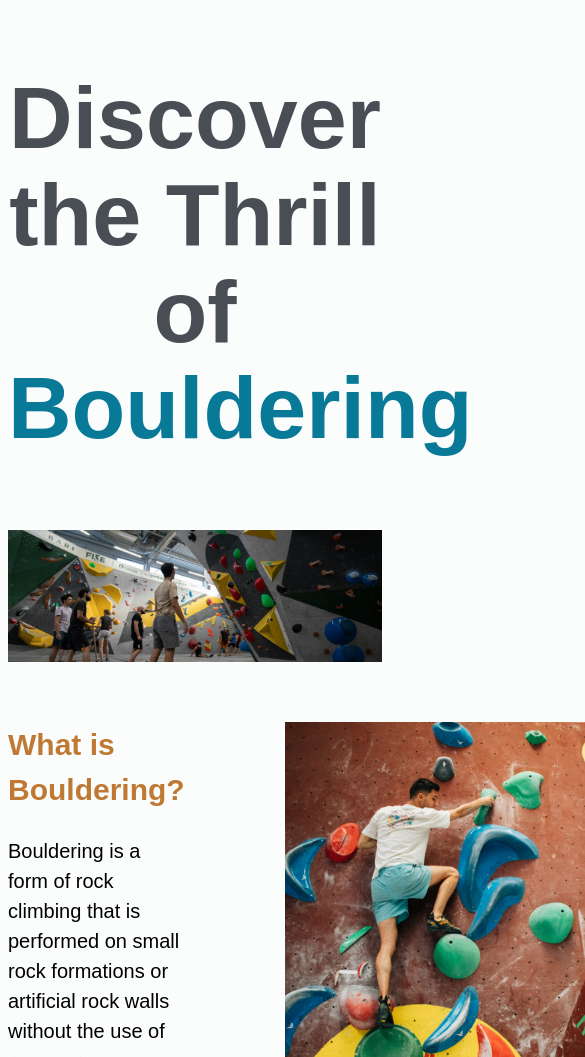
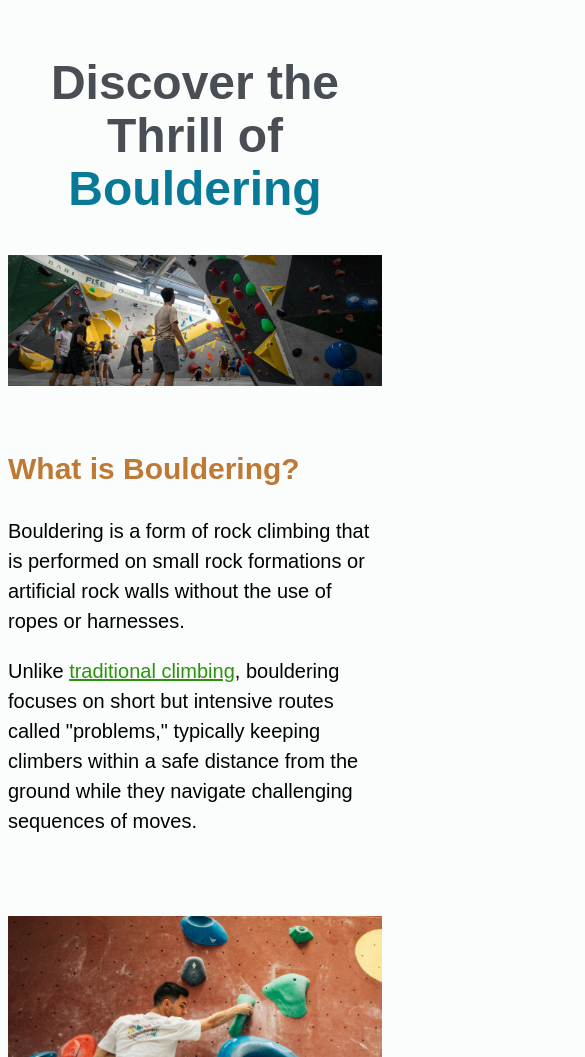
Before and after one commit to th3mon/HTML-CSS-for-absolute-beginners, a website: page index.html in a window 390 px wide. Shown: the part 43-1100 px from the top of the page, 585 px wide, since content can reach past the window. Drawn offline with Linux system fonts and the light colour scheme.

Commit message:
Make site responsive

```diff
--- a/css/style.css
+++ b/css/style.css
@@ -20,8 +20,12 @@ section {
 h1 {
   color: #494d54;
   text-align: center;
-  font-size: 5.5rem;
+  font-size: 3rem;
   line-height: 1.1;
+
+  @media (width > 600px) {
+    font-size: 5.5rem;
+  }
 }
 
 h2 {
@@ -53,10 +57,21 @@ a {
 }
 
 .two-columns {
+  --template-columns: 1fr;
+
   display: grid;
-  grid-template-columns: 1fr 1fr;
+  grid-template-columns: var(--template-columns);
   column-gap: 100px;
+  row-gap: 60px;
   margin-block-end: 60px;
+
+  @media (width > 600px) {
+    --template-columns: 1fr 1fr;
+  }
+
+  img {
+    margin-inline: auto;
+  }
 }
 
 .column {
```
